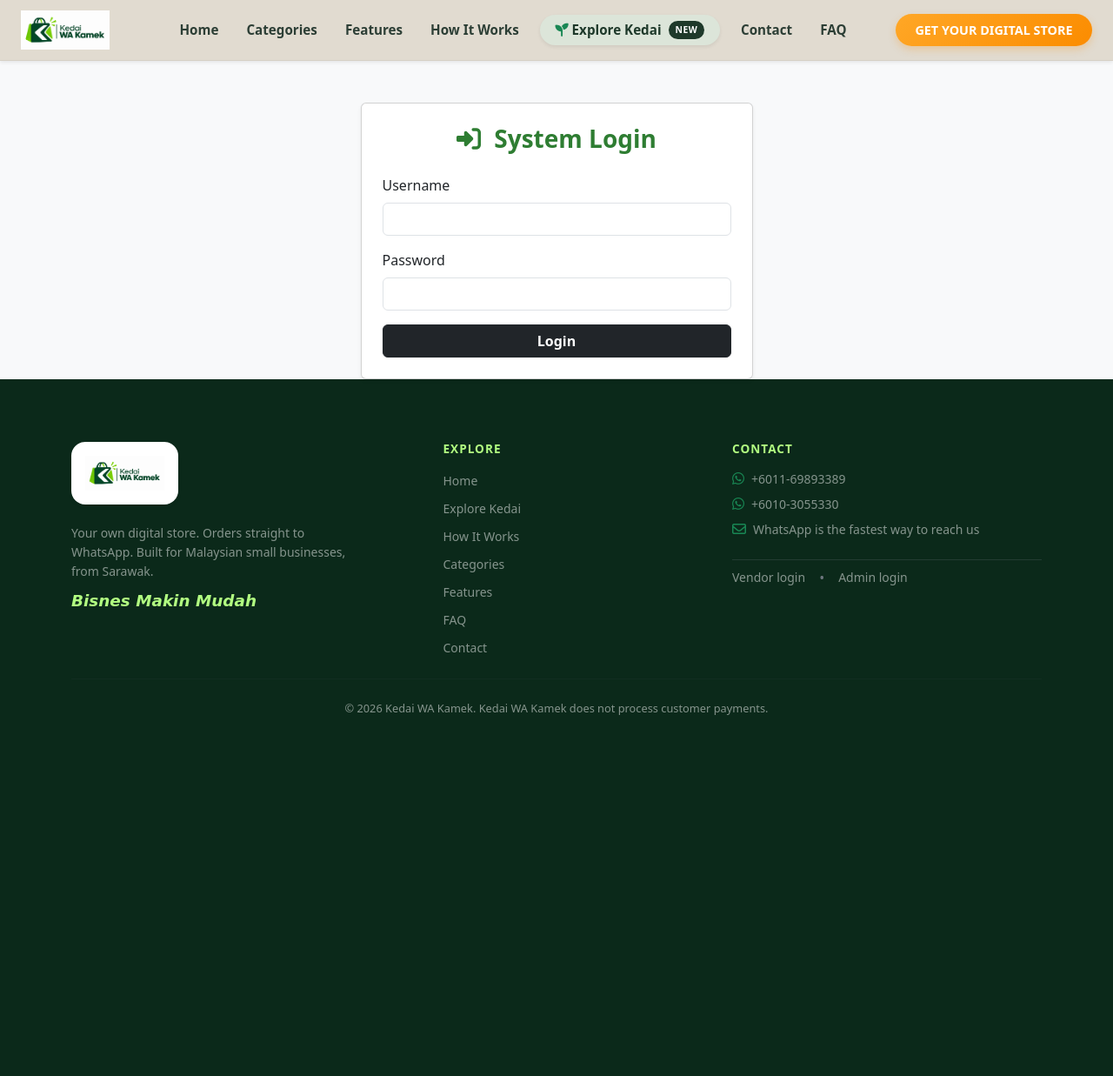
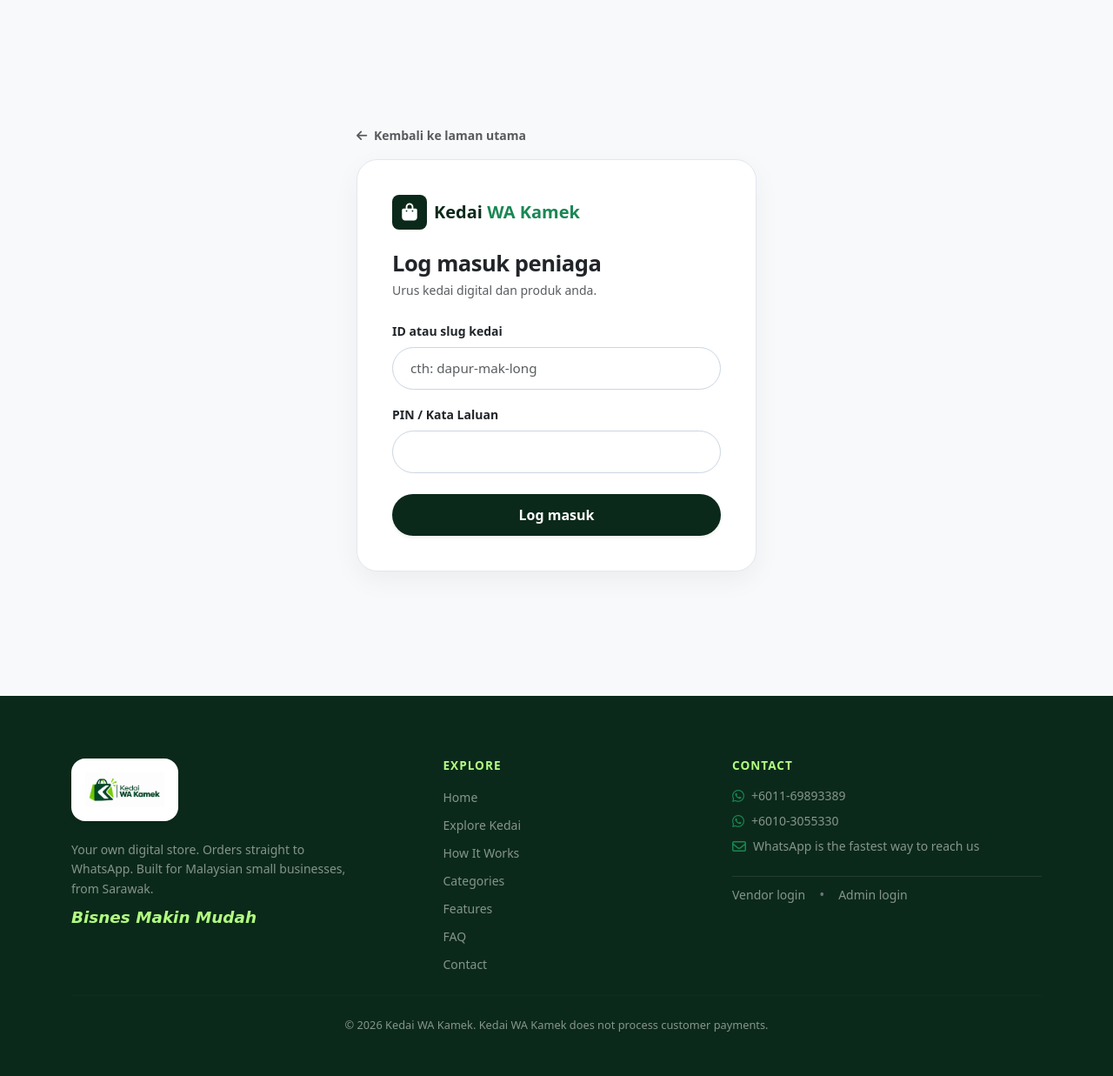
Before and after one commit to Gunslingahhh/simple_ordering_multivendor, a PHP site: page /login.php in a window 1280 px wide. Shown: the whole page at 87% size. Before the commit the page ends 822 px from the top, so only its background shows below. Run offline with PHP 8.4, Linux system fonts and the light colour scheme; a stand-in replaces the project's code that opens the database connection.

Commit message:
Fix header login

```diff
--- a/includes/header.php
+++ b/includes/header.php
@@ -2,6 +2,9 @@
 if (session_status() === PHP_SESSION_NONE) {
     session_start();
 }
+
+// Get the current file name (e.g., 'login.php', 'index.php')
+$current_page = basename($_SERVER['PHP_SELF']);
 ?>
 <!DOCTYPE html>
 <html lang="en">
@@ -72,7 +75,7 @@ if (session_status() === PHP_SESSION_NONE) {
     </style>
 </head>
 <body class="bg-light d-flex flex-column min-vh-100">
-
+    <?php if ($current_page !== 'login.php'): ?>
     <!-- NAVIGATION HEADER -->
     <nav class="navbar navbar-expand-lg custom-navbar sticky-top shadow-sm">
         <div class="container-fluid px-4">
@@ -136,5 +139,5 @@ if (session_status() === PHP_SESSION_NONE) {
             </div>
         </div>
     </nav>
-
+    <?php endif; ?>
     <main class="container flex-grow-1">
--- a/login.php
+++ b/login.php
@@ -35,32 +35,93 @@ if ($_SERVER['REQUEST_METHOD'] === 'POST') {
 ?>
 <?php require_once 'includes/header.php'; ?>
 
-<div class="row justify-content-center mt-5">
-    <div class="col-md-5">
-        <div class="card shadow-sm">
-            <div class="card-body p-4">
-                <h3 class="text-center mb-4 fw-bold text-dark">
-                    <i class="fa-solid fa-right-to-bracket me-2" style="color: #2e7d32;"></i>
-                    <span style="color: #2e7d32;">System Login</span>
+<style>
+    body {
+        background-color: #f3f4ee;
+    }
+    .login-wrapper {
+        min-height: 100vh;
+        display: flex;
+        flex-direction: column;
+        justify-content: center;
+        align-items: center;
+        padding: 2rem 1rem;
+    }
+    .login-card {
+        background-color: #ffffff;
+        border: 1px solid #e2e8f0;
+        border-radius: 1.5rem;
+        box-shadow: 0 10px 30px rgba(0, 0, 0, 0.05);
+        width: 100%;
+        max-width: 460px;
+        padding: 2.5rem;
+    }
+    .form-control-rounded {
+        border-radius: 50rem;
+        padding: 0.75rem 1.25rem;
+        border: 1px solid #cbd5e1;
+        font-size: 0.95rem;
+    }
+    .form-control-rounded:focus {
+        border-color: #0b291a;
+        box-shadow: 0 0 0 0.2rem rgba(11, 41, 26, 0.15);
+    }
+    .btn-login-green {
+        background-color: #0b291a;
+        color: #ffffff;
+        border-radius: 50rem;
+        padding: 0.75rem;
+        font-weight: 700;
+        border: none;
+        width: 100%;
+        transition: background-color 0.2s ease;
+    }
+    .btn-login-green:hover {
+        background-color: #16422b;
+        color: #ffffff;
+    }
+</style>
+
+<div class="login-wrapper">
+    <div style="width: 100%; max-width: 460px;" class="mb-3">
+        <a href="index.php" class="text-decoration-none text-muted small fw-semibold">
+            <i class="fa-solid fa-arrow-left me-1"></i> Kembali ke laman utama
+        </a>
+    </div>
+
+    <div class="login-card">
+        <!-- Logo -->
+        <div class="mb-4">
+            <div class="d-flex align-items-center gap-2">
+                <div class="bg-success text-white rounded-3 p-2 d-flex align-items-center justify-content-center" style="width: 40px; height: 40px; background-color: #0b291a !important;">
+                    <i class="fa-solid fa-bag-shopping fs-5"></i>
+                </div>
+                <span class="fw-bold fs-5" style="color: #0b291a;">Kedai <span style="color: #198754;">WA Kamek</span></span>
+            </div>
+        </div>
+
+        <h3 class="fw-bold text-dark mb-1" style="font-size: 1.6rem; letter-spacing: -0.5px;">
+            Log masuk peniaga
         </h3>
+        <p class="text-muted small mb-4">
+            Urus kedai digital dan produk anda.
+        </p>
 
         <?php if ($error): ?>
-                    <div class="alert alert-danger"><?= htmlspecialchars($error) ?></div>
+            <div class="alert alert-danger py-2 small"><?= htmlspecialchars($error) ?></div>
         <?php endif; ?>
 
         <form method="POST" action="">
             <div class="mb-3">
-                        <label for="username" class="form-label">Username</label>
-                        <input type="text" class="form-control" id="username" name="username" required>
+                <label for="username" class="form-label small fw-bold text-dark">ID atau slug kedai</label>
+                <input type="text" class="form-control form-control-rounded" id="username" name="username" placeholder="cth: dapur-mak-long" required>
             </div>
-                    <div class="mb-3">
-                        <label for="password" class="form-label">Password</label>
-                        <input type="password" class="form-control" id="password" name="password" required>
+            <div class="mb-4">
+                <label for="password" class="form-label small fw-bold text-dark">PIN / Kata Laluan</label>
+                <input type="password" class="form-control form-control-rounded" id="password" name="password" required>
             </div>
-                    <button type="submit" class="btn btn-dark w-100 fw-bold">Login</button>
+            <button type="submit" class="btn btn-login-green shadow-sm">Log masuk</button>
         </form>
-            </div>
-        </div>
     </div>
 </div>
 
```
Lines whose indentation alone changed are shown as unchanged.
